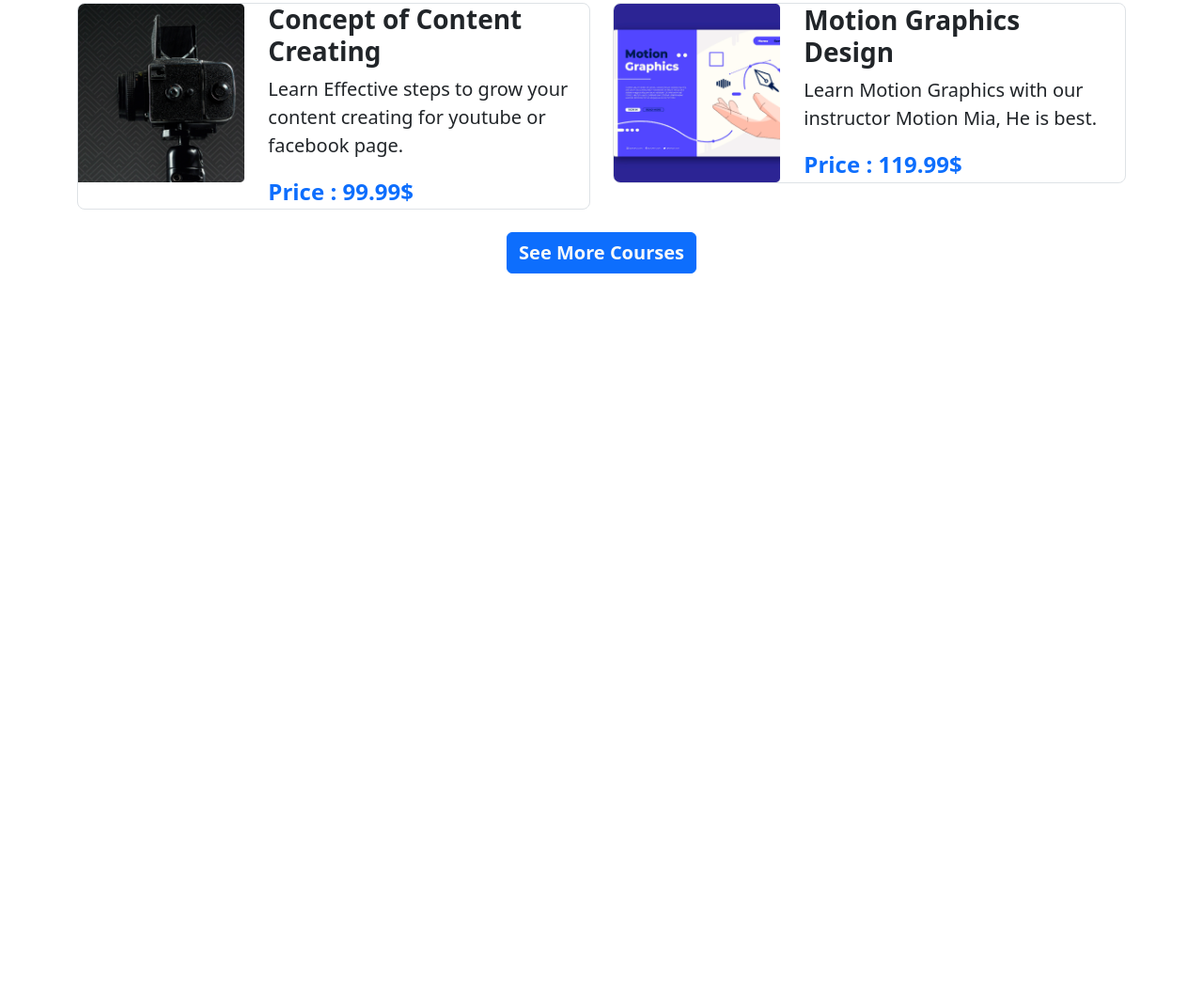
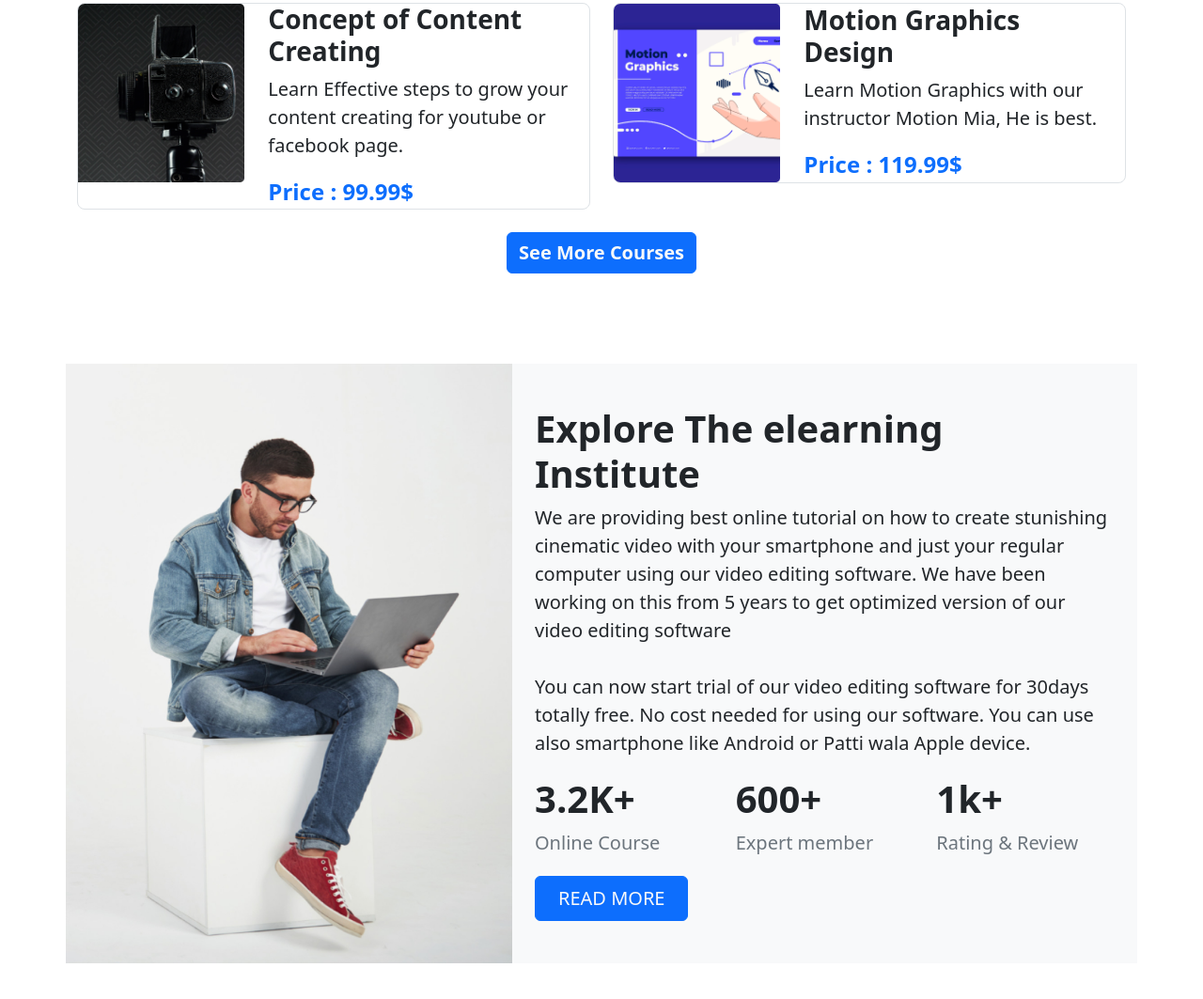
Before and after one commit to Rony9771/E-learning, a plain HTML site: page index.html in a window 1280 px wide. Shown: the part 1575-2638 px from the top of the page at 94% size. Before the commit the page ends 1890 px from the top, so only its background shows below. Drawn offline with nearby package versions, Linux system fonts and the light colour scheme.

Commit message:
E-learning section added

```diff
--- a/index.html
+++ b/index.html
@@ -293,6 +293,40 @@
   <!-- popular course end  -->
 
 
+  <!-- Explore the E-Learning Start -->
+  <section class="container my-4 py-4">
+    <div class="row bg-light my-4">
+        <div class="col-lg-5 col-md-6 col-sm-12 p-0">
+            <img class="img-fluid w-100" src="images/working.png" alt="">
+        </div>
+        <div class="col-lg-7 col-md-6 col-sm-12 d-flex justify-content-center flex-column p-4">
+            <h1 class="text-dark fs-1 fw-bold custom-font-size-02">Explore The elearning Institute</h1>
+            <p class="text-dark fs-5 fw-light lh-base custom-font-size-04">
+                We are providing best online tutorial on how to create stunishing cinematic video with your smartphone and just your regular computer using our video editing software. We have been working on this from 5 years to get optimized version of our video editing software <br><br>
+                You can now start trial of our video editing software for 30days totally free. No cost needed for using our software. You can use also smartphone like Android or Patti wala Apple device.</p>
+            <div class="row py-4 py-md-1">
+                <div class="col-lg-4 col-md-4 col-sm-6 col-6">
+                    <h2 class="text-dark fw-semibold fs-1 custom-font-size-03">3.2K+</h2>
+                    <p class="text-secondary fw-regular fs-5 lh-base custom-font-size-05">Online Course</p>
+                </div>
+                <div class="col-lg-4 col-md-4 col-sm-6 col-6">
+                    <h2 class="text-dark fw-semibold fs-1 custom-font-size-03">600+</h2>
+                    <p class="text-secondary fw-regular fs-5 lh-base custom-font-size-05">Expert member</p>
+                </div>
+                <div class="col-lg-4 col-md-4 col-sm-6 col-6">
+                    <h2 class="text-dark fw-semibold fs-1 custom-font-size-03">1k+</h2>
+                    <p class="text-secondary fw-regular fs-5 lh-base custom-font-size-05">Rating & Review</p>
+                </div>
+            </div>
+            <div>
+                <a href="" class="btn btn-primary bg-primary text-light fw-regular text-uppercase fs-5 px-4 py-2">Read More</a>
+            </div>
+        </div>
+    </div>
+</section>
+
+<!-- Explore the E-Learning End -->
+
 
 
 
```
